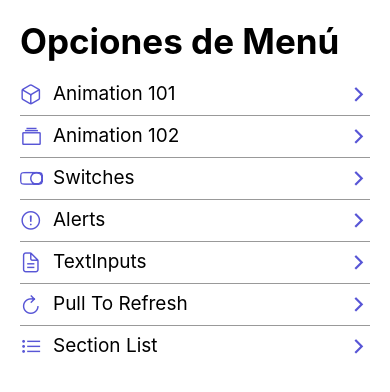
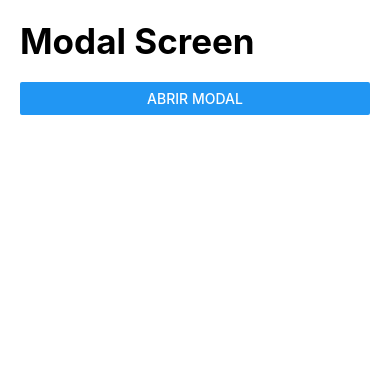
Before and after one commit to JorgeLpzGnz/06-RNComponents, a React Native app: screen /ModalScreen in a window 390 px wide. Shown: the top 392 px of the page. Built offline with nearby package versions, Linux system fonts and the light colour scheme.

Commit message:
214. Modal

```diff
--- a/src/data/menuItems.tsx
+++ b/src/data/menuItems.tsx
@@ -35,5 +35,10 @@
         name: 'Section List',
         icon: 'list-outline',
         component: 'CustomSectionListScreen'
+    },
+    {
+        name: 'Modal Screen',
+        icon: 'copy-outline',
+        component: 'ModalScreen'
     }
 ]
--- a/src/navigator/Navigator.tsx
+++ b/src/navigator/Navigator.tsx
@@ -7,6 +7,7 @@
 import { TextInputScreen } from '../screens/TextInputScreen';
 import { PullToRefresh } from '../screens/PullToRefresh';
 import { CustomSectionListScreen } from '../screens/CustomSectionListScreen';
+import { ModalScreen } from '../screens/ModalScreen';
 
 const Stack = createStackNavigator();
 
@@ -29,6 +30,7 @@
             <Stack.Screen name="TextInputScreen" component={TextInputScreen} />
             <Stack.Screen name="PullToRefresh" component={PullToRefresh} />
             <Stack.Screen name="CustomSectionListScreen" component={CustomSectionListScreen} />
+            <Stack.Screen name="ModalScreen" component={ModalScreen} />
         </Stack.Navigator>
     );
 }
--- a/src/screens/HomeScreen.tsx
+++ b/src/screens/HomeScreen.tsx
@@ -6,18 +6,9 @@
 import { FlatListMenuItem } from '../components/FlatListMenuItem'
 import { menuItems } from '../data/menuItems'
 import { HeaderTitle } from '../components/HeaderTitle'
+import { ItemSeparator } from '../components/ItemSeparator'
 
 export const HomeScreen = () => {
-
-    const itemSeparator = () => (
-        <View
-            style={{
-                borderBottomWidth: 1,
-                opacity: 0.4,
-                marginVertical: 8,
-            }}
-        />
-    )
 
 
     return (
@@ -32,7 +23,7 @@
                 // llave unica para cada elemnto del flatList ( tipo String )
                 keyExtractor={(item) => item.name}
                 ListHeaderComponent={ () =>  <HeaderTitle title="Opciones de Menú"/> }
-                ItemSeparatorComponent={ itemSeparator }
+                ItemSeparatorComponent={ () => <ItemSeparator/> }
             />
 
         </View>
--- /dev/null
+++ b/src/screens/ModalScreen.tsx
@@ -0,0 +1,47 @@
+import React, { useState } from 'react'
+import { Button, Modal, Text, View } from 'react-native'
+import { HeaderTitle } from '../components/HeaderTitle'
+import { styles } from '../theme/appTheme'
+
+export const ModalScreen = () => {
+
+    const [isVisible, setIsVisible] = useState( false )
+
+    return (
+        <View style={ styles.globalMargin}>
+            <HeaderTitle title="Modal Screen"/>
+            <Button
+                title="Abrir modal"
+                onPress={() => setIsVisible( true ) }
+            />
+
+            <Modal
+                animationType="fade"
+                visible={ isVisible }
+                transparent
+            >
+                {/* Background negro */}
+                <View style={{
+                    flex: 1,
+                    // height: 100,
+                    // width: 100,
+                    backgroundColor: 'rgba(0,0,0,0.3)',
+                }}>
+                    {/* Contenido del modal */}
+                    <View style={{
+                        backgroundColor: 'white',
+                    }}>
+                        <HeaderTitle title="Modal"/>
+                        <Text>Cuerpo del modal</Text>
+                        <Button
+                            title="Cerrar"
+                            onPress={ () => setIsVisible(false)}
+                        />
+                    </View>
+                </View>
+
+            </Modal>
+        </View>
+    )
+
+}
```
